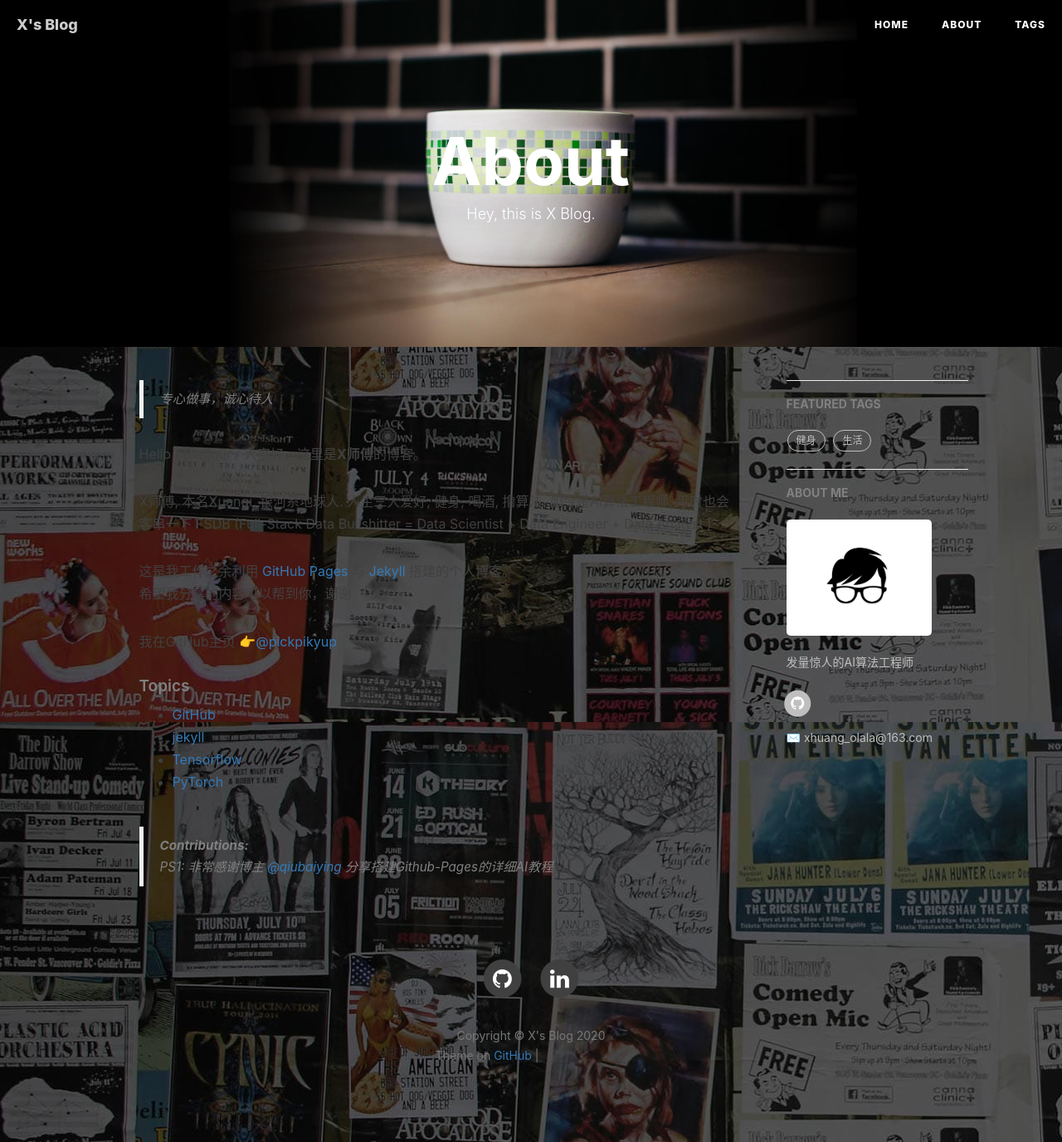
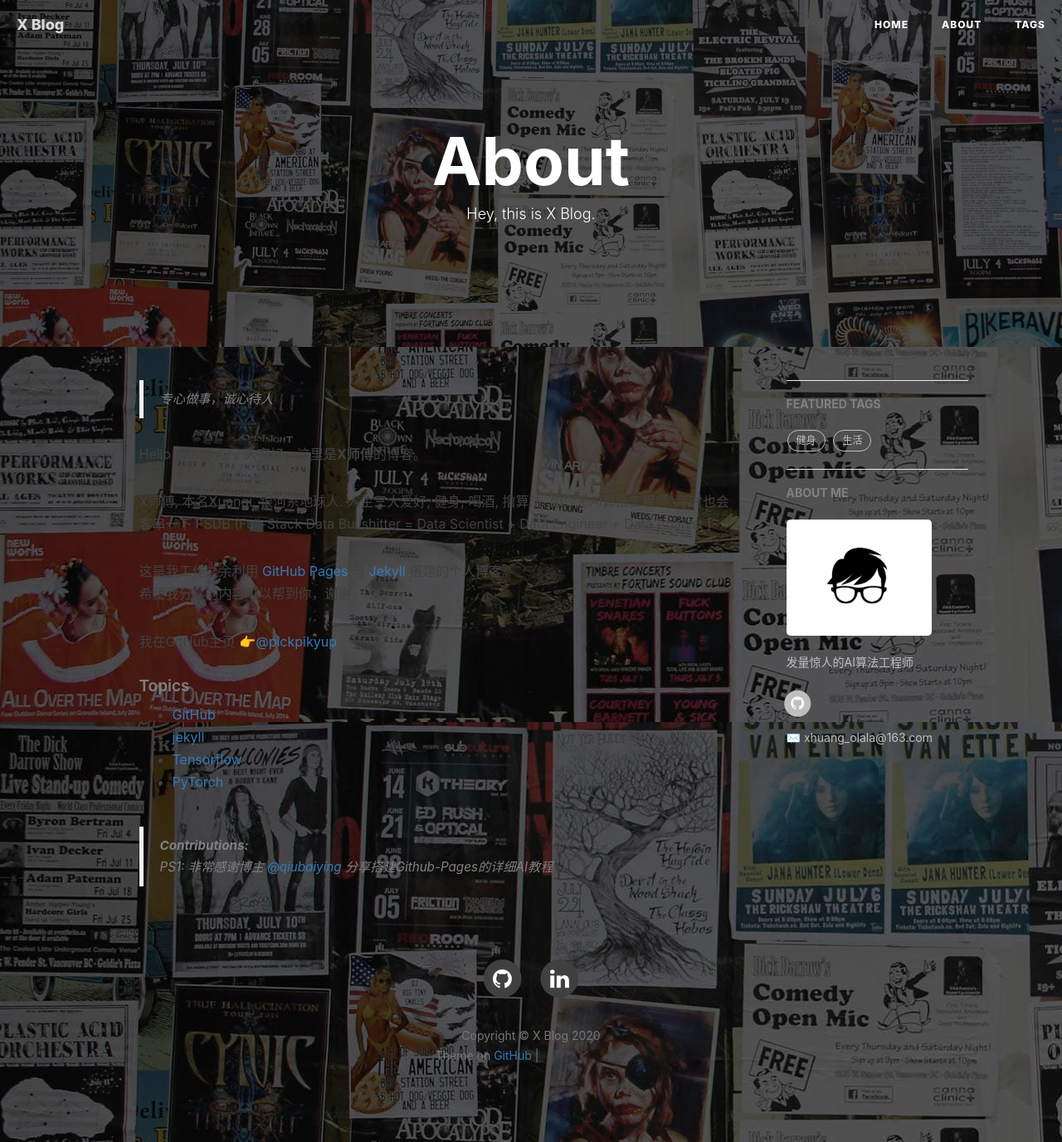
Before and after one commit to pickpikyup/pickpikyup.github.io, a Jekyll site: the page built from about.html, in a window 1280 px wide. Shown: the whole page at 83% size. Built offline with Jekyll 4.4.1, drawn with Linux system fonts in a browser that asks for light colours; nearby versions of some CDN libraries; comment, search, counter and statistics services are not loaded; grey boxes are pictures that could not be loaded.

```diff
--- a/_config.yml
+++ b/_config.yml
@@ -1,6 +1,6 @@
 # Site settings
-title: X's Blog
-SEOTitle: X师傅的博客 | X's Blog
+title: X Blog
+SEOTitle: X师傅的博客 | X Blog
 header-img: img/post-bg-hacker.jpg
 email: xhuang_olala@163.com
 description: "Hi, 陌生人, 好久不见"
@@ -31,7 +31,7 @@ linkedin_username: xuanqi-huang-599a62140
 # Build settings
 # from 2016, 'pygments' is unsupported on GitHub Pages. Use 'rouge' for highlighting instead.
 permalink: pretty
-paginate: 10
+paginate: 2
 exclude: ["less","node_modules","Gruntfile.js","package.json","README.md"]
 anchorjs: true                          # if you want to customize anchor. check out line:181 of `post.html`
 
--- a/_layouts/page.html
+++ b/_layouts/page.html
@@ -30,7 +30,7 @@ layout: default
             <div class="
                 col-lg-8 col-lg-offset-2
                 col-md-10 col-md-offset-1
-                sidebar-container">
+                sidebar-container" >
 
                 <!-- Featured Tags -->
                 {% if site.featured-tags %}
--- a/about.html
+++ b/about.html
@@ -2,7 +2,7 @@
 layout: page
 title: "About"
 description: "Hey, this is X Blog."
-header-img: "img/post-bg-github-cup.jpg"
+header-img: "img/home-bg.jpg"
 ---
 
 <!-- Language Selector -->
```
Also changed, not shown: img/post-bg-hacker.jpg.
